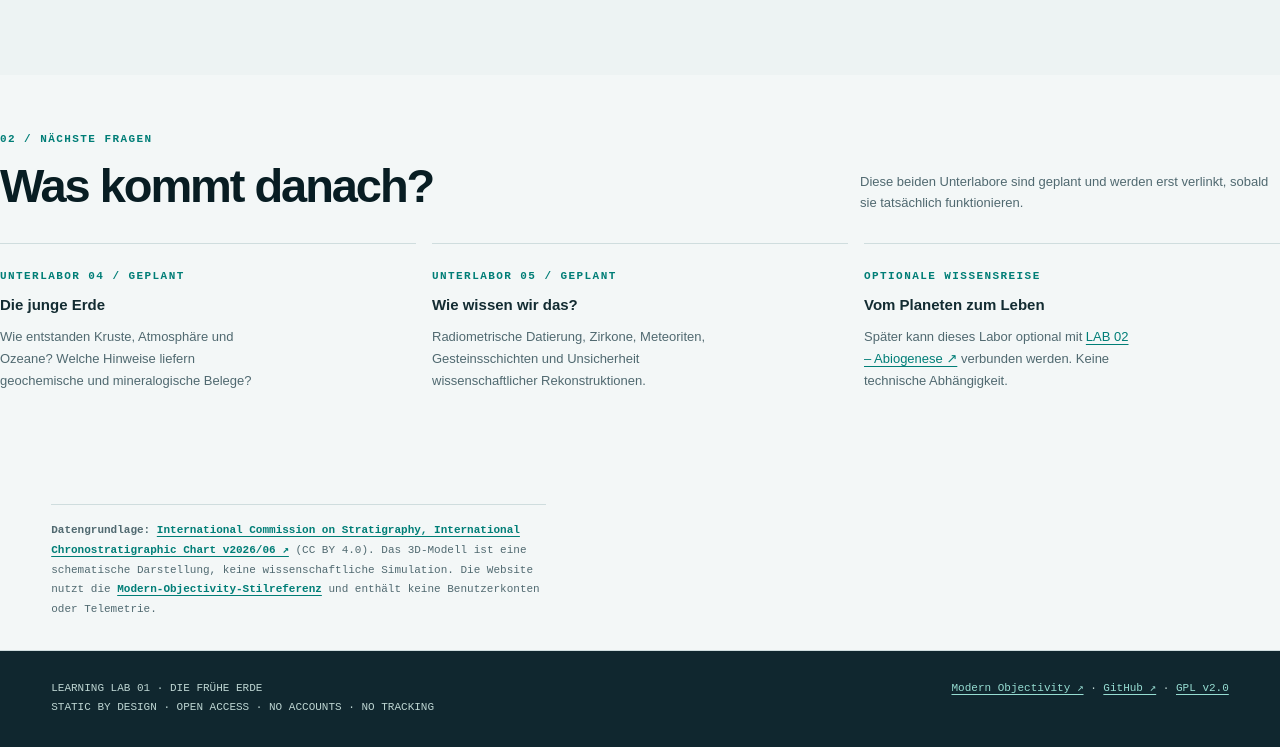
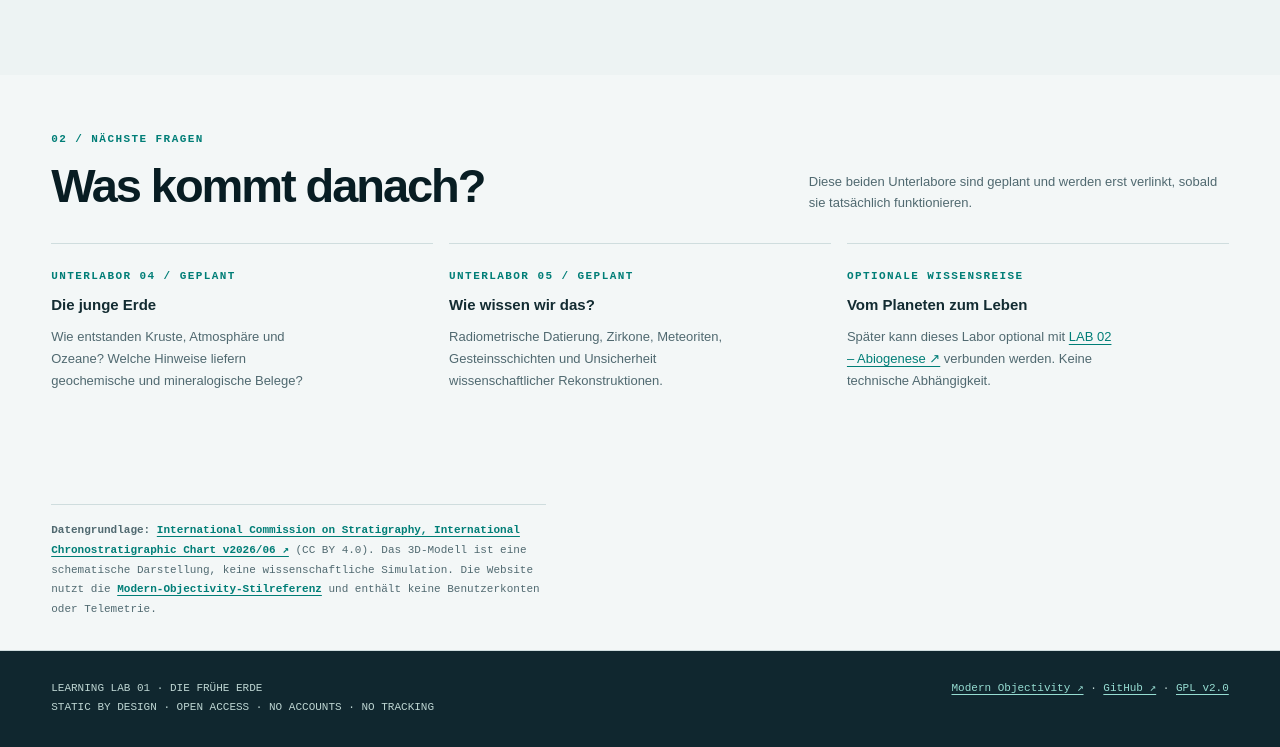
Before and after one commit to philippklinz/lab-early-earth, a plain HTML site: page index.html in a window 1280 px wide. Shown: the part 1195-1942 px from the top of the page. Drawn offline with Linux system fonts and the light colour scheme.

Commit message:
fix: preserve horizontal page gutters in upcoming Earth labs section

```diff
--- a/earth-lab.css
+++ b/earth-lab.css
@@ -54,7 +54,7 @@ body.earth-stage button,body.earth-stage input,body.earth-stage select{font:inhe
 .earth-module-bottom a{font-size:12px;font-weight:700;text-decoration:none}
 .earth-stage-tag{font:10px var(--mo-mono);padding:4px 8px;border:1px solid var(--mo-border);background:var(--mo-surface-2);color:var(--mo-muted);border-radius:4px}
 .earth-stage-tag.live{color:var(--mo-ok);background:var(--mo-ok-bg);border-color:#b3dccb}
-.earth-mini{padding:56px 0}
+.earth-mini{padding-top:56px;padding-bottom:56px}
 .earth-mini-grid{display:grid;grid-template-columns:1fr 1fr 1fr;gap:16px}
 .earth-mini-item{border-top:1px solid var(--mo-border);padding:18px 0}
 .earth-mini-item strong{display:block;margin:7px 0 8px}
```
